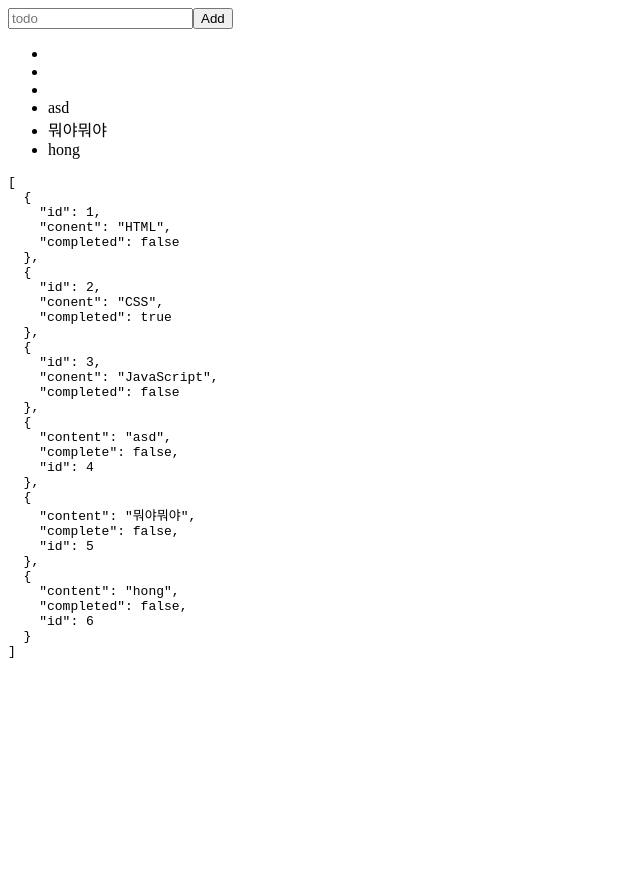
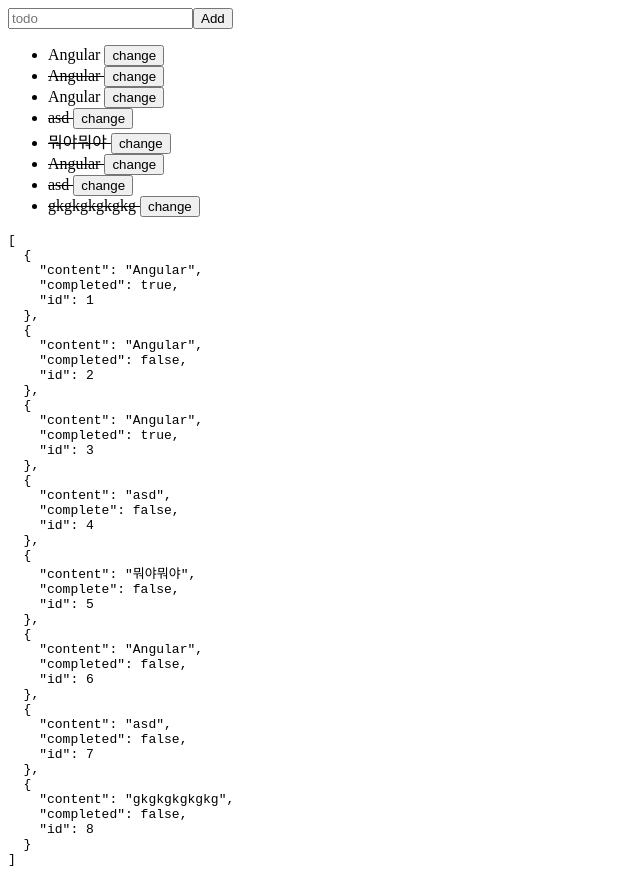
Before and after one commit to GiSeok-Hong/angular-practice, an Angular app in the folder http-client-post/: page / in a window 1280 px wide. Shown: the whole page, without its empty margins (0-640 px from the left). Before the commit the page ends 800 px from the top, so only its background shows below. Built offline with nearby package versions, Linux system fonts and the light colour scheme; data requests are answered from the project's data file.

Commit message:
put request 추가

```diff
--- a/http-client-post/db.json
+++ b/http-client-post/db.json
@@ -1,19 +1,19 @@
 {
   "todos": [
     {
-      "id": 1,
-      "conent": "HTML",
-      "completed": false
+      "content": "Angular",
+      "completed": true,
+      "id": 1
     },
     {
-      "id": 2,
-      "conent": "CSS",
-      "completed": true
+      "content": "Angular",
+      "completed": false,
+      "id": 2
     },
     {
-      "id": 3,
-      "conent": "JavaScript",
-      "completed": false
+      "content": "Angular",
+      "completed": true,
+      "id": 3
     },
     {
       "content": "asd",
@@ -26,9 +26,19 @@
       "id": 5
     },
     {
-      "content": "hong",
+      "content": "Angular",
       "completed": false,
       "id": 6
+    },
+    {
+      "content": "asd",
+      "completed": false,
+      "id": 7
+    },
+    {
+      "content": "gkgkgkgkgkg",
+      "completed": false,
+      "id": 8
     }
   ]
 }
--- a/http-client-post/src/app/app.component.ts
+++ b/http-client-post/src/app/app.component.ts
@@ -10,11 +10,20 @@
     <input type="text" [(ngModel)]="content" placeholder="todo" />
     <button (click)="addTodo()">Add</button>
     <ul>
-      <li *ngFor="let todo of todos">{{ todo.content }}</li>
+      <li *ngFor="let todo of todos" [class.completed]="!todo.completed">
+        {{ todo.content }}
+        <button (click)="changeTodo(todo)">change</button>
+      </li>
     </ul>
     <pre>{{ todos | json }}</pre>
   `,
-  styles: [],
+  styles: [
+    `
+      .completed {
+        text-decoration: line-through;
+      }
+    `,
+  ],
 })
 export class AppComponent implements OnInit {
   todos!: Todo[];
@@ -41,4 +50,15 @@
     );
     this.content = '';
   }
+
+  // todo의 내용 전체를 갱신하여 템플릿에 반영한다.
+  changeTodo(todo: Todo) {
+    this.todo.change(todo).subscribe(
+      (newTodo) =>
+        (this.todos = this.todos.map((todo) =>
+          todo.id === newTodo.id ? newTodo : todo
+        )),
+      (error) => console.error('[TodoService. change]', error)
+    );
+  }
 }
--- a/http-client-post/src/app/todo.service.ts
+++ b/http-client-post/src/app/todo.service.ts
@@ -27,6 +27,19 @@
       .pipe(catchError(this.handleError));
   }
 
+  // 아이디가 일치하는 todo의 내용 전체를 갱신하도록 서버에 요청한다.
+  change(todo: Todo) {
+    // 서버로 전송할 요청 페이로드. PUT 요청은 해당 데이터 전체를 갱신한다.
+    const payload = {
+      content: 'Angular',
+      completed: !todo.completed,
+    };
+
+    // 요청 url
+    const url = `${this.url}/${todo.id}`;
+    return this.http.put<Todo>(url, payload).pipe(catchError(this.handleError));
+  }
+
   // 에러 핸들러 함수
   private handleError(error: HttpErrorResponse) {
     let message = '';
@@ -40,7 +53,7 @@
       message = error.message;
     }
 
-    // 사용자게에 전달할 메시지를 담은 옵저버블 반환
+    // 사용자에게 전달할 메시지를 담은 옵저버블 반환
     return throwError({
       title: 'Something wrong! please try again later',
       message,
```
